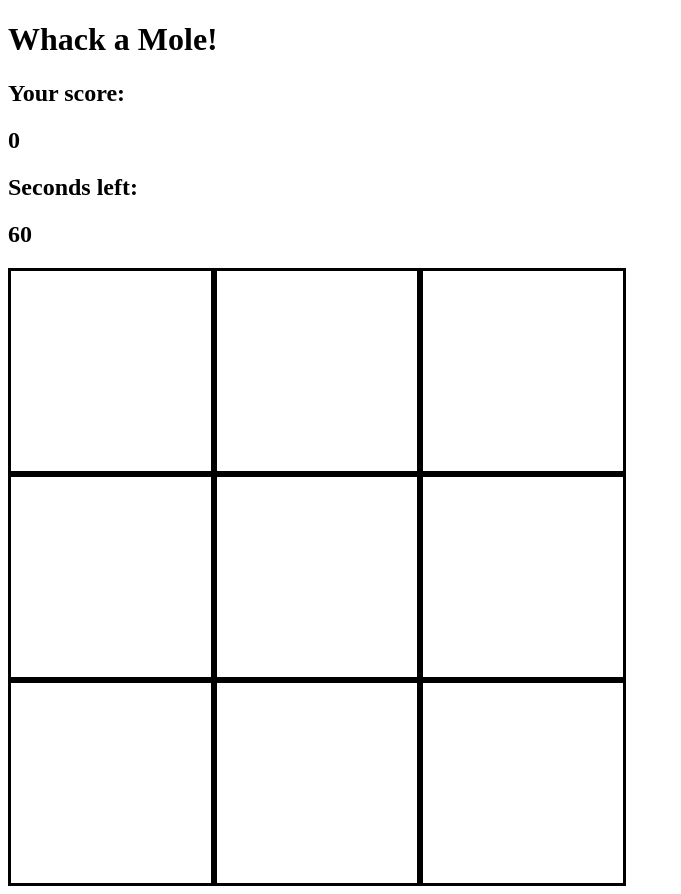
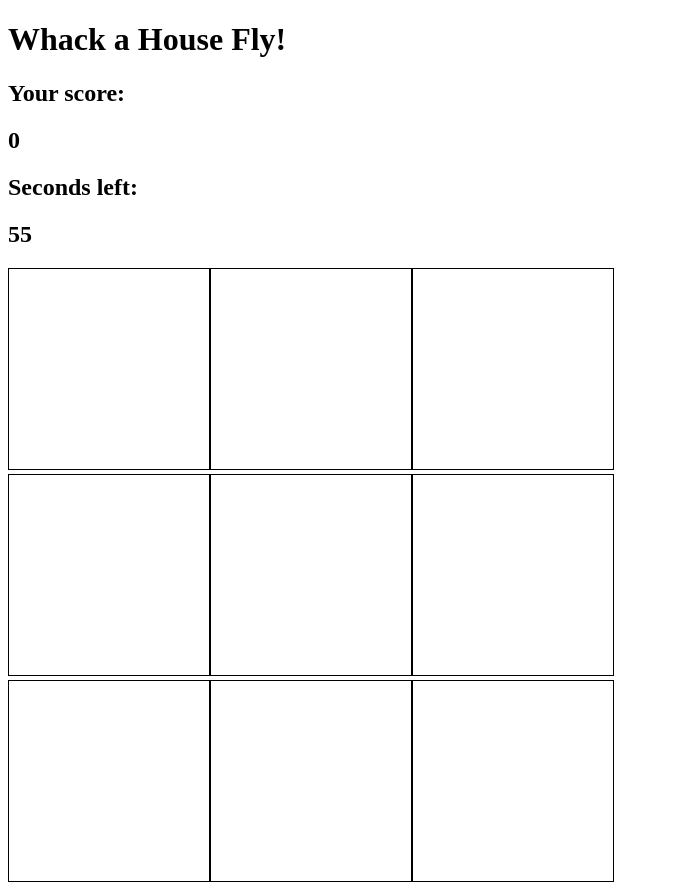
Before and after one commit to eikouji/whack-a-fly, a plain HTML site: page index.html in a window 1280 px wide. Shown: the whole page, without its empty margins (0-681 px from the left). Drawn offline with Linux system fonts and the light colour scheme; files that its build step writes are made by us from their sources.

Commit message:
Mostly wrote the game grid and js
image of housefly won't show up, but the function to move the image around the game board works when using Inspect with chrome dev ops. Curious!

```diff
--- a/assets/css/style.css
+++ /dev/null
@@ -1,15 +0,0 @@
-.square {
-    width: 200px;
-    height: 200px;
-    border-style: solid;
-    border-color: black;
-}
-
-.grid {
-    display: flex;
-    flex-flow: row wrap;
-    justify-content: center;
-    align-content: center;
-    width: 618px;
-    height: 618px;
-}
--- /dev/null
+++ b/assets/css/stylesheet.css
@@ -0,0 +1,22 @@
+.grid {
+    width: 618px;
+    height: 618px;
+    display: flex;
+    flex-wrap: wrap;
+}
+
+
+
+.square {
+    width: 200px;
+    height: 200px;
+    border: solid black 1px;
+}
+
+
+.housefly {
+    background-image: url(
+        "https://github.com/eikouji/whack-a-fly/blob/main/assets/images/housefly-200x200.jpg"
+        );
+    background-size: cover;
+}
--- a/assets/js/app.js
+++ b/assets/js/app.js
@@ -0,0 +1,55 @@
+
+const squares = document.querySelectorAll('.square')
+const houseFly = document.querySelectorAll('.houseFly')
+const timeLeft = document.querySelector('#time-left')
+const score = document.querySelector
+
+
+let result = 0
+let hitPosition
+let currentTime = 60
+let timerId = null
+
+
+
+
+function randomSquare() {
+    squares.forEach(squares => {
+        squares.classList.remove('houseFly')
+    })
+
+    let randomSquare = squares[Math.floor(Math.random() * 9)]
+      randomSquare.classList.add('houseFly')
+
+  hitPosition = randomSquare.id
+
+}
+
+squares.forEach(id => {
+    id.addEventListener('mousedown', () => {
+        if(squares.id === hitPosition) {
+            result++
+            score.textContext = result
+            hitPosition = null
+        }
+    })
+})
+
+function moveHouseFly() {
+    timerId = setInterval(randomSquare, 1500)
+}
+
+moveHouseFly()
+
+function countDown() {
+    currentTime--
+    timeLeft.textContent = currentTime
+
+    if(currentTime === 0) {
+        clearInterval(countDownTimerId)
+        clearInterval(timerId)
+        alert('TIME IS UP! Your final score is: ' + result)
+    }
+}
+
+let countDownTimerId = setInterval(countDown, 1000)
--- a/index.html
+++ b/index.html
@@ -1,14 +1,14 @@
 <!DOCTYPE html>
-<html lang="en" dir="ltr">
+<html lang="en">
     <head>
         <meta charset="UTF-8" />
-        <title>Whack-a-Mole!</title>
-        <link rel="stylesheet" href="./assets/style.css"/>
+        <title>Whack a House Fly!</title>
+        <link rel="stylesheet" href="./assets/css/stylesheet.css"/>
     </head>
 
     <body>
 
-        <h1>Whack a Mole!</h1>
+        <h1>Whack a House Fly!</h1>
 
         <h2>Your score: </h2>
         <h2 id="score">0</h2>
@@ -28,5 +28,5 @@
             <div class="square" id="9"></div>
         </div>
     </body>
-    <script src="./assets/js/app.js" charset="utf-8"></script>
+    <script src="./assets/js/app.js"></script>
 </html>
```
Also changed, not shown: assets/images/housefly-200x200.jpg (added).
